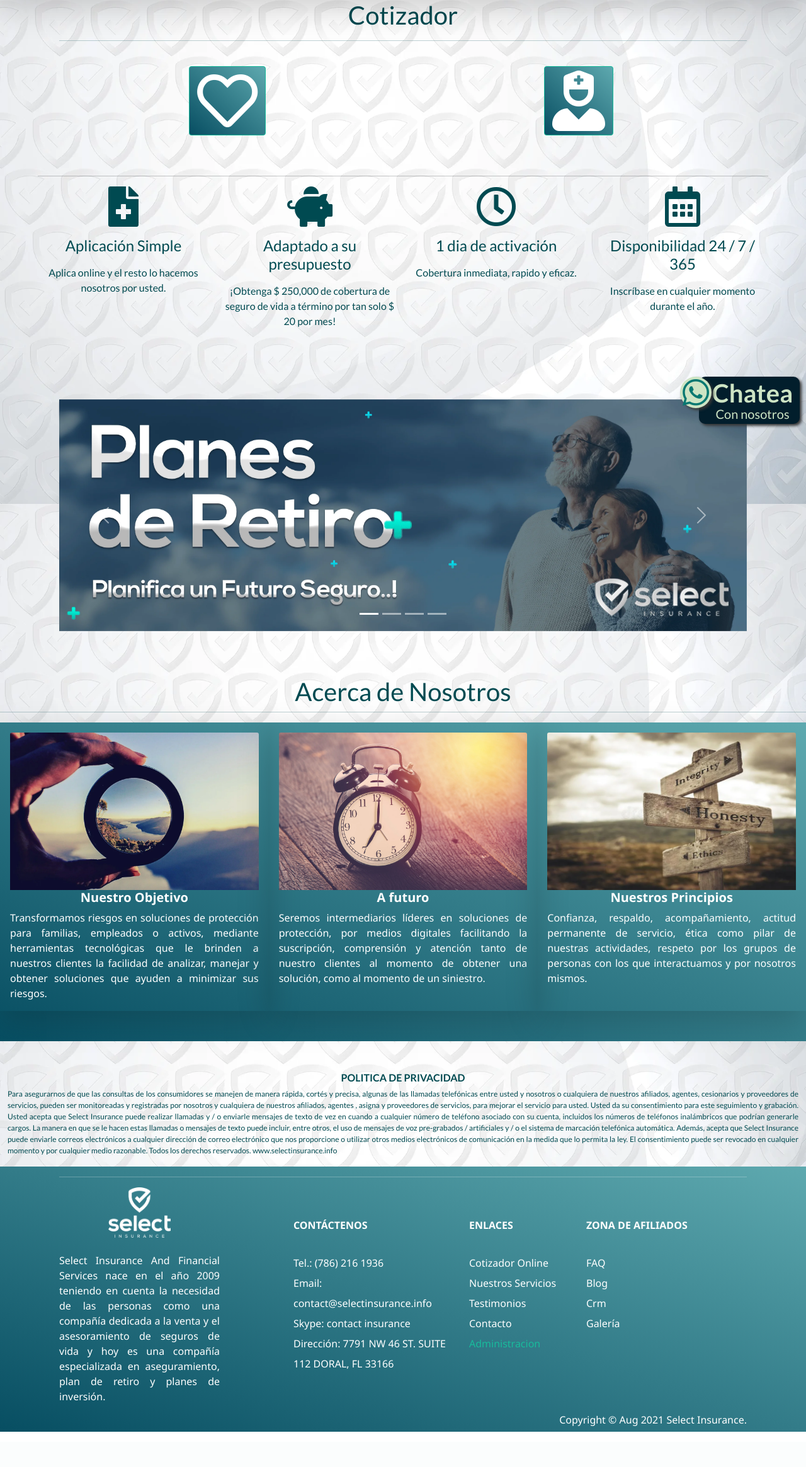
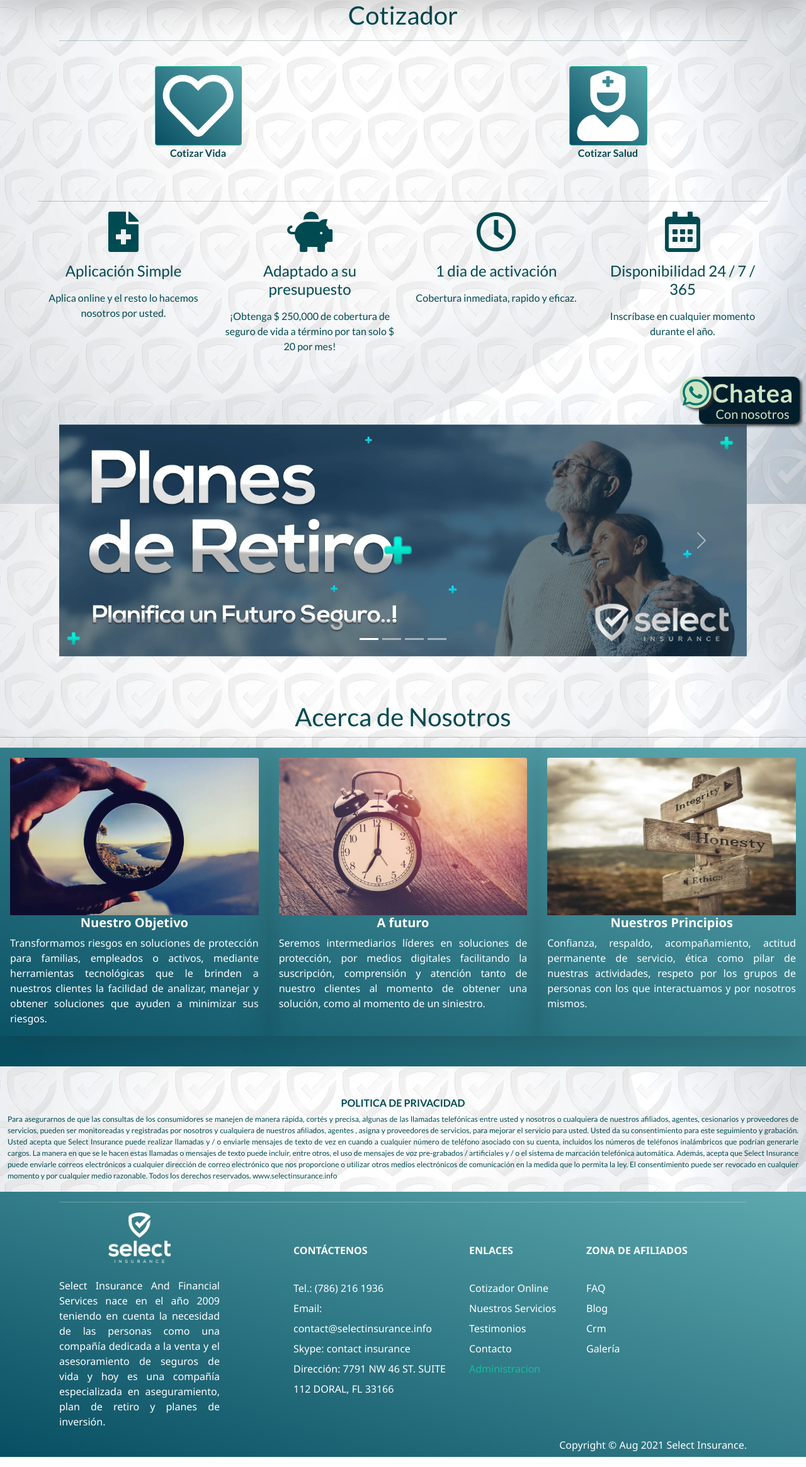
Before and after one commit to SelectInsurance/SELECTINSURANCE, a PHP site: page /inicio in a window 1280 px wide, after a click on "COTIZADOR". Shown: the part 117-2446 px from the top of the page at 63% size. Before the commit the page ends 2390 px from the top, so only its background shows below. Run offline with PHP 8.4, Linux system fonts and the light colour scheme; data that the repository does not hold is empty.

Commit message:
Agregando retoque final de la pagina

```diff
--- a/app/views/assets/css/styles.css
+++ b/app/views/assets/css/styles.css
@@ -53,7 +53,13 @@
 
 /*Colores Principales y Secundario*/
 .ColorPrincipalTranslucido {
-  background-color: rgba(7, 120, 113, 0.7);
+  /*background-color: rgba(7, 120, 113, 0.7);*/
+
+  background: linear-gradient(
+    to top right,
+    rgba(7, 78, 98, 255),
+    rgba(94, 169, 175, 255)
+  );
 }
 
 .ColorSecundarioTranslucido {
--- a/app/views/pages/inicio.php
+++ b/app/views/pages/inicio.php
@@ -22,7 +22,7 @@
                                             <h3>Descubra por qué más de 32,000 clientes en Estados Unidos eligieron Select Insurance.</h3>
                                         </div><br><br>
                                         <div class="row">
-                                            <div id="carouselExampleFade" class="carousel slide carousel-fade" data-bs-ride="carousel">
+                                            <div id="carouselExampleFade" class="carousel slide" data-bs-ride="carousel">
                                                 <div class="carousel-inner">
                                                     <div class="carousel-item active">
                                                         <h4>Ver testimonios</h4>
@@ -204,12 +204,16 @@
                     <div class="container" id="Cotizador">
                         <h2 class="text-center ColorTextoOscuro">Cotizador</h2>
                         <hr class="ColorTextoOscuro"><br>
-                        <div class="row text-center">
-                            <div class="col-6 col-sm-6 col-md-6 col-lg-6">
-                                <a href="CotizarVida" class="btn btn-success ColorPrincipal"><i class="far fa-heart fa-6x"></i></a>
-                            </div>
-                            <div class="col-6 col-sm-6 col-md-6 col-lg-6">
-                                <a href="https://www.healthsherpa.com/?_agent_id=freedom-asistentes" target="__blank" class="btn btn-success ColorPrincipal"><i class="fas fa-user-nurse fa-6x"></i></a>
+                        <div class="row text-center ColorTextoOscuro">
+                            <div class="col-12 col-sm-6 col-md-5 col-lg-5">
+                                <button href="CotizarVida" title="Cotizar Vida" class="btn btn-success ColorPrincipal"><i class="far fa-heart fa-7x"></i></button><br>
+                                <b><label>Cotizar Vida</label></b>
+                            </div>
+                            <div class="col-6 col-sm-6 col-md-1 col-lg-1"></div>
+                            <div class="col-6 col-sm-6 col-md-1 col-lg-1"></div>
+                            <div class="col-12 col-sm-6 col-md-5 col-lg-5">
+                                <button href="https://www.healthsherpa.com/?_agent_id=freedom-asistentes" title="Cotizar Salud" target="__blank" class="btn btn-success ColorPrincipal"><i class="fas fa-user-nurse fa-7x"></i></button><br>
+                                <b><label>Cotizar Salud</label></b>
                             </div>
                         </div><br><br>
                     </div>
@@ -410,7 +414,7 @@
                 </div>
             </div>
             <div class="tab-pane fade" id="nav-Testimonios" role="tabpanel" aria-labelledby="nav-Testimonios-tab">
-                <div class="container-fluid text-center ColorMenuPrincipalConTexto" id="Testimonios">
+                <div class="container-fluid text-center" id="Testimonios">
                     <div class="row">
                         <h2>Testimonios</h2>
                         <hr>
```
Lines whose indentation alone changed are shown as unchanged.
